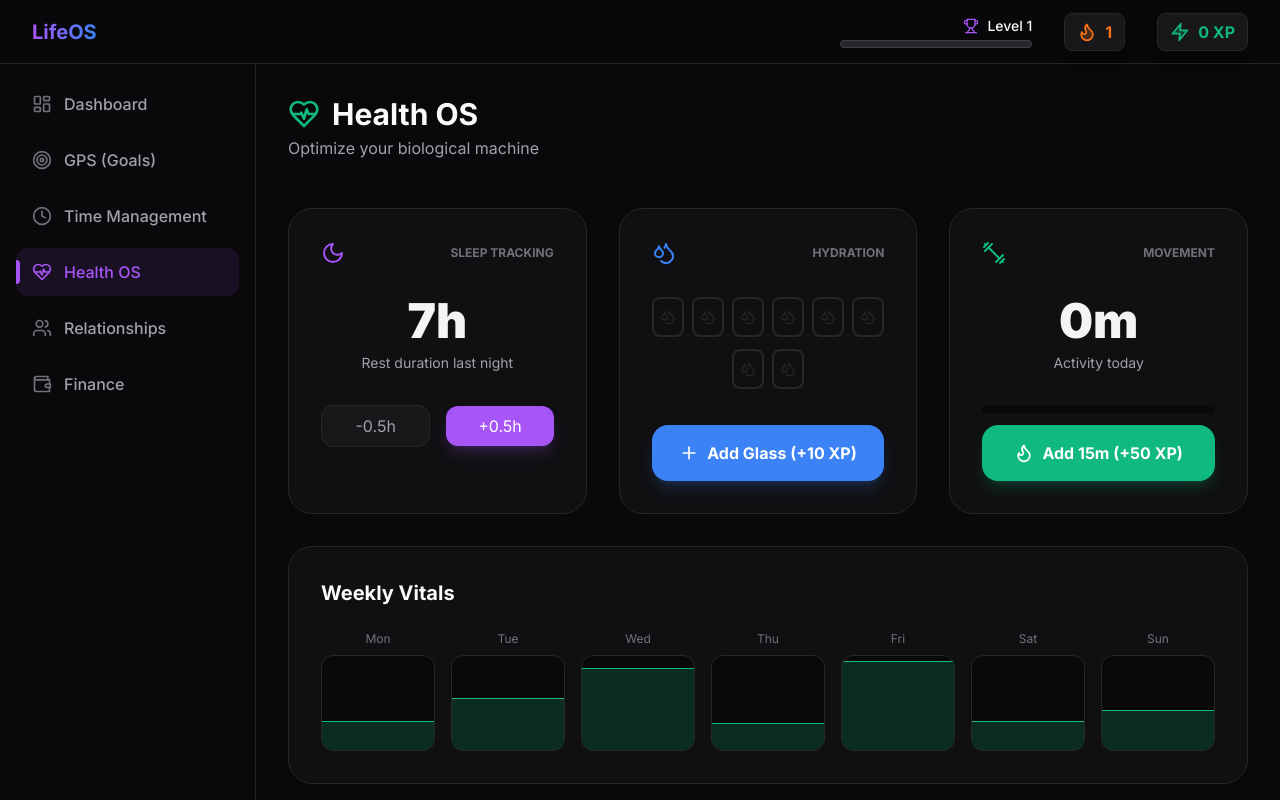
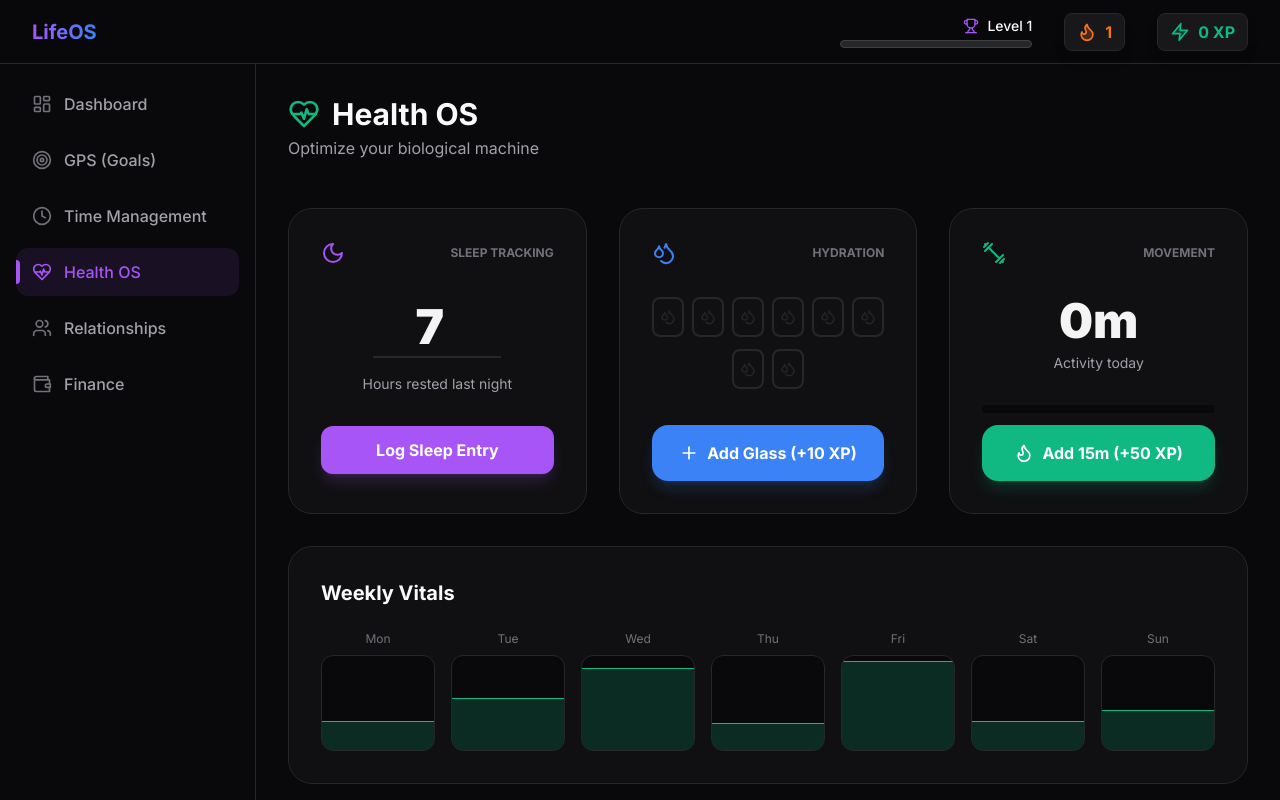
Before and after one commit to bakale-atharva/LifeOS, a Next.js app: page /health in a window 1280 px wide. Built offline with nearby package versions, Linux system fonts and the light colour scheme.

Commit message:
fix: update sleep tracking to use numerical input

```diff
--- a/src/app/health/page.tsx
+++ b/src/app/health/page.tsx
@@ -40,26 +40,24 @@ export default function HealthOSPage() {
             <span className="text-xs font-bold uppercase text-zinc-500">Sleep Tracking</span>
           </div>
           <div className="text-center mb-8">
-            <div className="text-5xl font-black text-zinc-100 mb-2">{sleep}h</div>
-            <div className="text-sm text-zinc-400">Rest duration last night</div>
+            <input
+              type="number"
+              step="0.1"
+              value={sleep}
+              onChange={(e) => setSleep(parseFloat(e.target.value) || 0)}
+              className="text-5xl font-black text-zinc-100 mb-2 bg-transparent border-b-2 border-zinc-800 w-32 text-center focus:outline-none focus:border-accent-purple transition-colors"
+            />
+            <div className="text-sm text-zinc-400 mt-2">Hours rested last night</div>
           </div>
-          <div className="flex items-center gap-4">
-            <button
-              onClick={() => setSleep(Math.max(0, sleep - 0.5))}
-              className="flex-1 py-2 rounded-xl bg-zinc-900 border border-zinc-800 text-zinc-400 hover:text-zinc-100"
-            >
-              -0.5h
-            </button>
-            <button
-              onClick={() => {
-                setSleep(sleep + 0.5);
-                addXP(5);
-              }}
-              className="flex-1 py-2 rounded-xl bg-accent-purple text-white shadow-lg shadow-accent-purple/20"
-            >
-              +0.5h
-            </button>
-          </div>
+          <button
+            onClick={() => {
+              addXP(Math.round(sleep * 10));
+              alert(`Logged ${sleep}h of sleep! +${Math.round(sleep * 10)} XP`);
+            }}
+            className="w-full py-3 rounded-xl bg-accent-purple text-white font-bold shadow-lg shadow-accent-purple/20 transition-all hover:scale-[1.02] active:scale-95"
+          >
+            Log Sleep Entry
+          </button>
         </div>
 
         {/* Hydration Tracker */}
```
